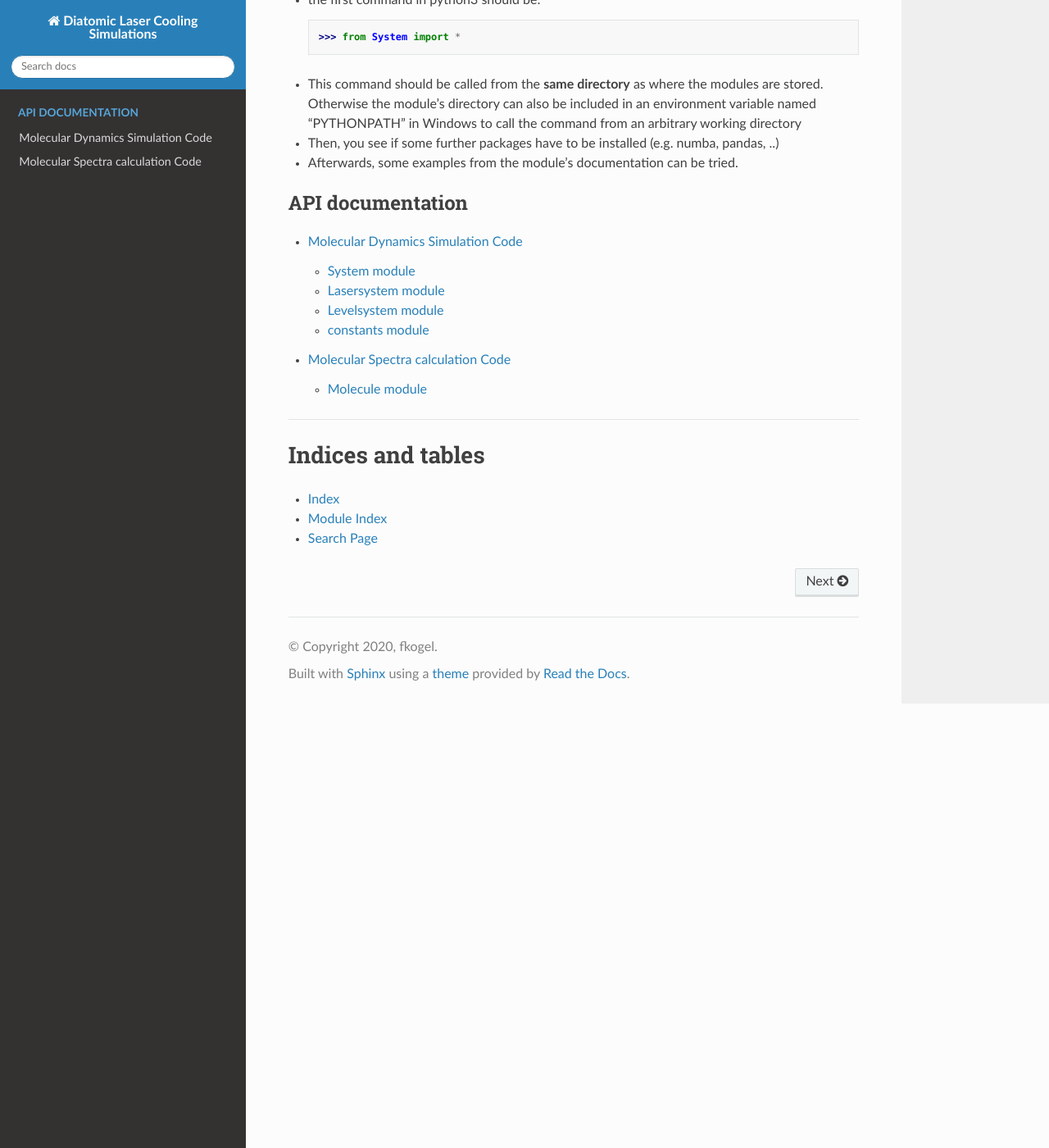
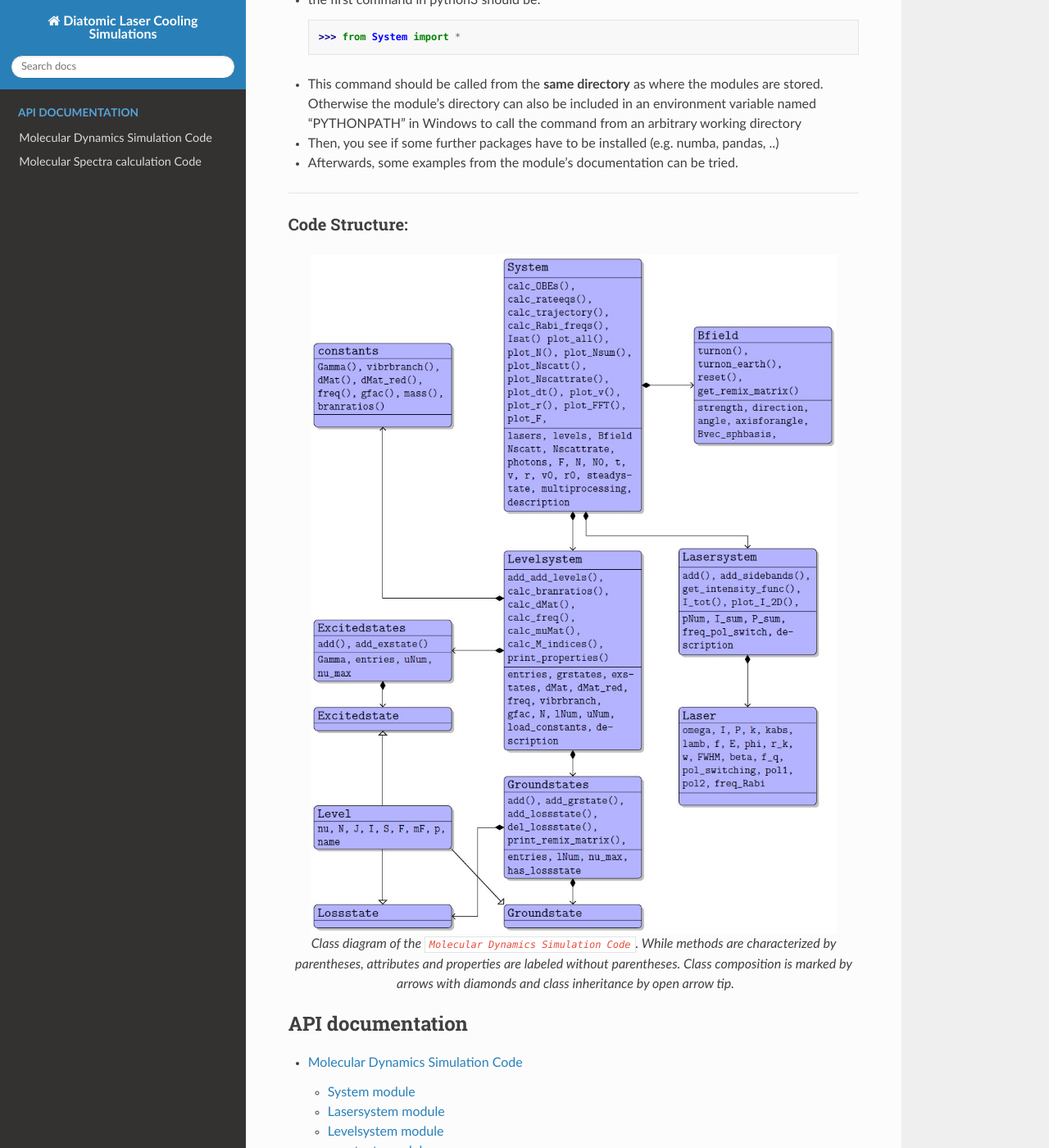
Before and after one commit to LangenGroup/MoleCool, a Sphinx documentation site: the page built from doc/source/index.rst, in a window 1280 px wide and 1400 px high, scrolled down 665 px. Shown: the whole window at 82% size. Built offline with Sphinx 7.4.7 and the Read the Docs theme 2.0.0, drawn with Linux system fonts in a browser that asks for light colours.

Commit message:
Sphinx documentation: Image of the Code Structure is added

```diff
--- a/doc/source/index.rst
+++ b/doc/source/index.rst
@@ -33,6 +33,24 @@ To get started:
 + Then, you see if some further packages have to be installed (e.g. numba, pandas, ..)
 + Afterwards, some examples from the module's documentation can be tried.
 
+----------------------------
+
+
+Code Structure:
+^^^^^^^^^^^^^^^
+
+.. figure:: CodeStructure.jpg
+   :scale: 70
+   :align: center
+   :alt: map to buried treasure
+   :figclass: align-center
+
+   Class diagram of the ``Molecular Dynamics Simulation Code``. While methods
+   are characterized by parentheses,
+   attributes and properties are labeled without parentheses.
+   Class composition is marked by arrows with diamonds and class inheritance by open arrow tip.
+
+
 .. toctree::
    :maxdepth: 2
    :caption: API documentation
```
Also changed, not shown: doc/source/CodeStructure.jpg (added).
